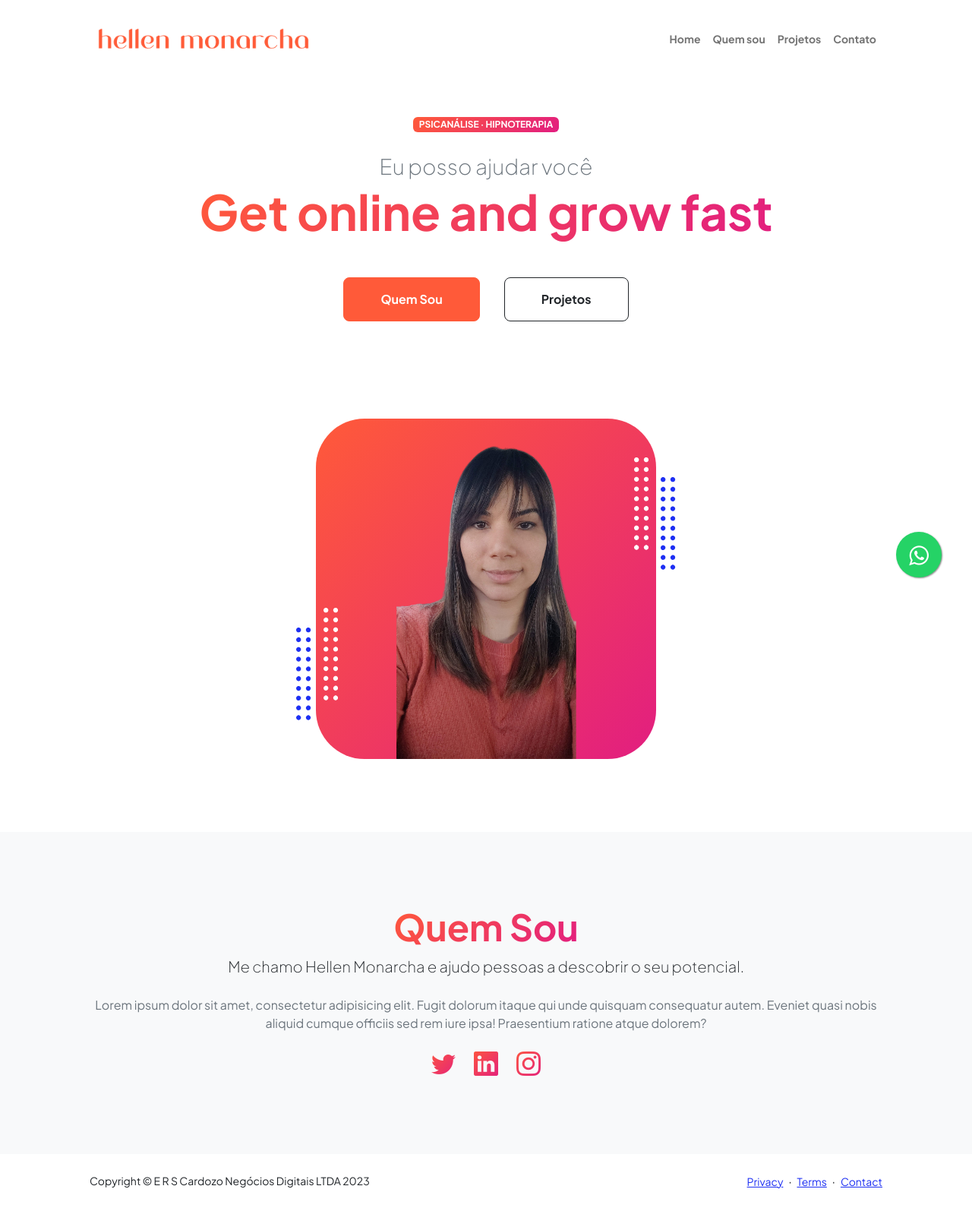
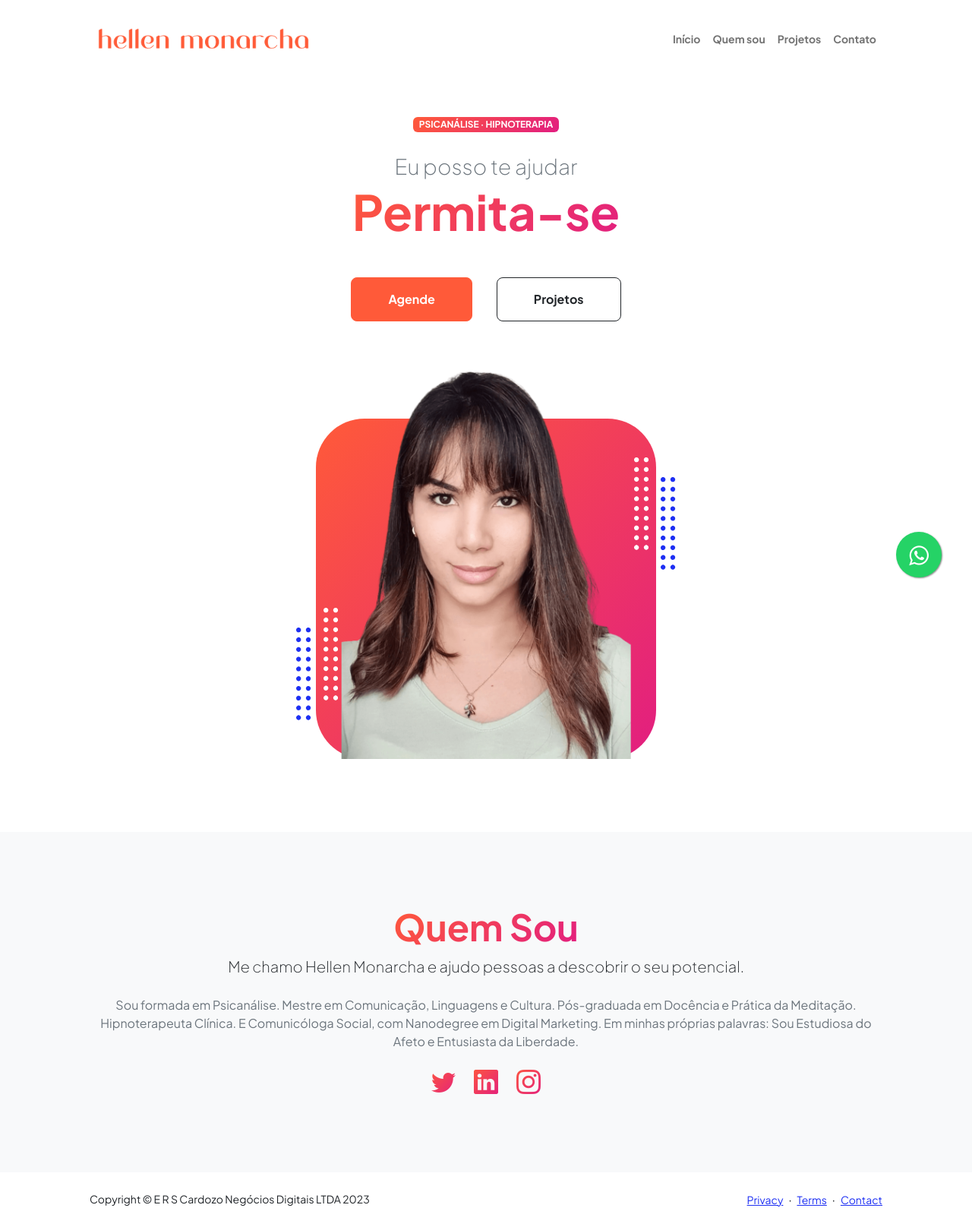
Before and after one commit to emorycardozo/hellen-homepage, a Flask app: page / in a window 1280 px wide. Shown: the whole page at 76% size. Before the commit the page ends 1564 px from the top, so only its background shows below. Run offline with Flask 2, Linux system fonts and the light colour scheme; some libraries are stand-ins or nearby versions.

Commit message:
ajustes hellen

```diff
--- a/templates/contact.html
+++ b/templates/contact.html
@@ -8,7 +8,7 @@
     <meta name="author" content />
     <title>Hellen Monarcha - Contato</title>
     <!-- Favicon-->
-    <link rel="icon" type="image/x-icon" href="assets/favicon.ico" />
+    <link rel="icon" type="image/x-icon" href="static/assets/elemento-hellen-monarcha-sm.ico" />
     <!-- Custom Google font-->
     <link rel="preconnect" href="https://fonts.googleapis.com" />
     <link rel="preconnect" href="https://fonts.gstatic.com" crossorigin />
@@ -42,7 +42,7 @@
                         class="navbar-toggler-icon"></span></button>
                 <div class="collapse navbar-collapse" id="navbarSupportedContent">
                     <ul class="navbar-nav ms-auto mb-2 mb-lg-0 small fw-bolder">
-                        <li class="nav-item"><a class="nav-link" href="/home">Home</a></li>
+                        <li class="nav-item"><a class="nav-link" href="/home">Início</a></li>
                         <li class="nav-item"><a class="nav-link" href="/quemsou">Quem sou</a></li>
                         <li class="nav-item"><a class="nav-link" href="/projetos">Projetos</a></li>
                         <li class="nav-item"><a class="nav-link" href="/contato">Contato</a></li>
--- a/templates/index.html
+++ b/templates/index.html
@@ -8,7 +8,7 @@
     <meta name="author" content="" />
     <title>Hellen Monarcha - Psicanálise & Hipnoterapia</title>
     <!-- Favicon-->
-    <link rel="icon" type="image/x-icon" href="assets/favicon.ico" />
+    <link rel="icon" type="image/x-icon" href="static/assets/elemento-hellen-monarcha-sm.ico" />
     <!-- Custom Google font-->
     <link rel="preconnect" href="https://fonts.googleapis.com" />
     <link rel="preconnect" href="https://fonts.gstatic.com" crossorigin />
@@ -44,7 +44,7 @@
                         class="navbar-toggler-icon"></span></button>
                 <div class="collapse navbar-collapse" id="navbarSupportedContent">
                     <ul class="navbar-nav ms-auto mb-2 mb-lg-0 small fw-bolder">
-                        <li class="nav-item"><a class="nav-link" href="/home">Home</a></li>
+                        <li class="nav-item"><a class="nav-link" href="/home">Início</a></li>
                         <li class="nav-item"><a class="nav-link" href="/quemsou">Quem sou</a></li>
                         <li class="nav-item"><a class="nav-link" href="/projetos">Projetos</a></li>
                         <li class="nav-item"><a class="nav-link" href="/contato">Contato</a></li>
@@ -62,13 +62,14 @@
                             <div class="badge bg-gradient-primary-to-secondary text-white mb-4">
                                 <div class="text-uppercase">Psicanálise &middot; Hipnoterapia</div>
                             </div>
-                            <div class="fs-3 fw-light text-muted">Eu posso ajudar você</div>
-                            <h1 class="display-3 fw-bolder mb-5"><span class="text-gradient d-inline">Get online and
-                                    grow fast</span></h1>
+                            <div class="fs-3 fw-light text-muted">Eu posso te ajudar</div>
+                            <h1 class="display-3 fw-bolder mb-5"><span class="text-gradient d-inline">Permita-se</span>
+                            </h1>
                             <div
                                 class="d-grid gap-3 d-sm-flex justify-content-sm-center justify-content-xxl-start mb-3">
-                                <a class="btn btn-primary btn-lg px-5 py-3 me-sm-3 fs-6 fw-bolder" href="/quemsou">Quem
-                                    Sou</a>
+                                <a class="btn btn-primary btn-lg px-5 py-3 me-sm-3 fs-6 fw-bolder"
+                                    href="https://wa.me/559132385464?text=Gostaria%20de%20marcar%20uma%20consulta!"
+                                    target="_blank">Agende</a>
                                 <a class="btn btn-outline-dark btn-lg px-5 py-3 fs-6 fw-bolder"
                                     href="/projetos">Projetos</a>
                             </div>
@@ -80,7 +81,7 @@
                             <div class="profile bg-gradient-primary-to-secondary">
                                 <!-- TIP: For best results, use a photo with a transparent background like the demo example below-->
                                 <!-- Watch a tutorial on how to do this on YouTube (link)-->
-                                <img class="profile-img" src="static/assets/hellen_monarcha.png" alt="..." />
+                                <img class="profile-img" src="static/assets/hellen-profile.png" alt="..." />
                                 <div class="dots-1">
                                     <!-- SVG Dots-->
                                     <svg version="1.1" xmlns="http://www.w3.org/2000/svg"
@@ -380,9 +381,10 @@
                             <h2 class="display-5 fw-bolder"><span class="text-gradient d-inline">Quem Sou</span></h2>
                             <p class="lead fw-light mb-4">Me chamo <span>Hellen Monarcha</span> e ajudo pessoas a
                                 descobrir o seu potencial.</p>
-                            <p class="text-muted">Lorem ipsum dolor sit amet, consectetur adipisicing elit. Fugit
-                                dolorum itaque qui unde quisquam consequatur autem. Eveniet quasi nobis aliquid cumque
-                                officiis sed rem iure ipsa! Praesentium ratione atque dolorem?</p>
+                            <p class="text-muted">Sou formada em Psicanálise. Mestre em Comunicação, Linguagens e
+                                Cultura. Pós-graduada em Docência e Prática da Meditação. Hipnoterapeuta Clínica. E
+                                Comunicóloga Social, com Nanodegree em Digital Marketing. Em minhas próprias palavras:
+                                Sou Estudiosa do Afeto e Entusiasta da Liberdade.</p>
                             <div class="d-flex justify-content-center fs-2 gap-4">
                                 <a class="text-gradient" href="https://twitter.com/HMonarketing" target="_blank"><i
                                         class="bi bi-twitter"></i></a>
--- a/templates/projects.html
+++ b/templates/projects.html
@@ -8,7 +8,7 @@
     <meta name="author" content="" />
     <title>Hellen Monarcha - Projetos</title>
     <!-- Favicon-->
-    <link rel="icon" type="image/x-icon" href="assets/favicon.ico" />
+    <link rel="icon" type="image/x-icon" href="static/assets/elemento-hellen-monarcha-sm.ico" />
     <!-- Custom Google font-->
     <link rel="preconnect" href="https://fonts.googleapis.com" />
     <link rel="preconnect" href="https://fonts.gstatic.com" crossorigin />
@@ -42,7 +42,7 @@
                         class="navbar-toggler-icon"></span></button>
                 <div class="collapse navbar-collapse" id="navbarSupportedContent">
                     <ul class="navbar-nav ms-auto mb-2 mb-lg-0 small fw-bolder">
-                        <li class="nav-item"><a class="nav-link" href="/home">Home</a></li>
+                        <li class="nav-item"><a class="nav-link" href="/home">Início</a></li>
                         <li class="nav-item"><a class="nav-link" href="/quemsou">Quem sou</a></li>
                         <li class="nav-item"><a class="nav-link" href="/projetos">Projetos</a></li>
                         <li class="nav-item"><a class="nav-link" href="/contato">Contato</a></li>
--- a/templates/resume.html
+++ b/templates/resume.html
@@ -8,7 +8,7 @@
     <meta name="author" content="" />
     <title>Hellen Monarcha - Quem sou</title>
     <!-- Favicon-->
-    <link rel="icon" type="image/x-icon" href="assets/favicon.ico" />
+    <link rel="icon" type="image/x-icon" href="static/assets/elemento-hellen-monarcha-sm.ico" />
     <!-- Custom Google font-->
     <link rel="preconnect" href="https://fonts.googleapis.com" />
     <link rel="preconnect" href="https://fonts.gstatic.com" crossorigin />
@@ -42,7 +42,7 @@
                         class="navbar-toggler-icon"></span></button>
                 <div class="collapse navbar-collapse" id="navbarSupportedContent">
                     <ul class="navbar-nav ms-auto mb-2 mb-lg-0 small fw-bolder">
-                        <li class="nav-item"><a class="nav-link" href="/home">Home</a></li>
+                        <li class="nav-item"><a class="nav-link" href="/home">Início</a></li>
                         <li class="nav-item"><a class="nav-link" href="/quemsou">Quem sou</a></li>
                         <li class="nav-item"><a class="nav-link" href="/projetos">Projetos</a></li>
                         <li class="nav-item"><a class="nav-link" href="/contato">Contato</a></li>
```
Also changed, not shown: static/assets/elemento-hellen-monarcha-sm.ico (added), static/assets/favicon.ico (deleted), static/assets/hellen-profile.png (added), static/assets/hellen_monarcha.png (deleted).
